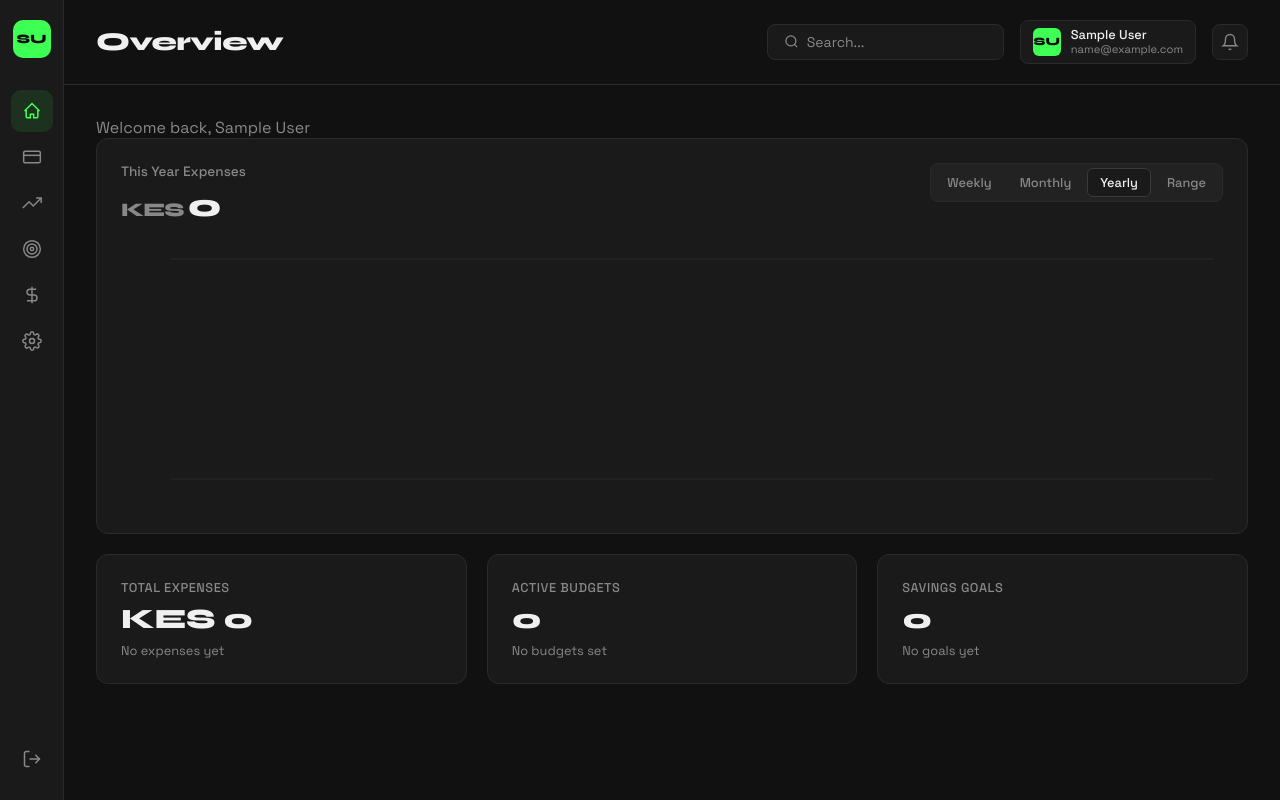
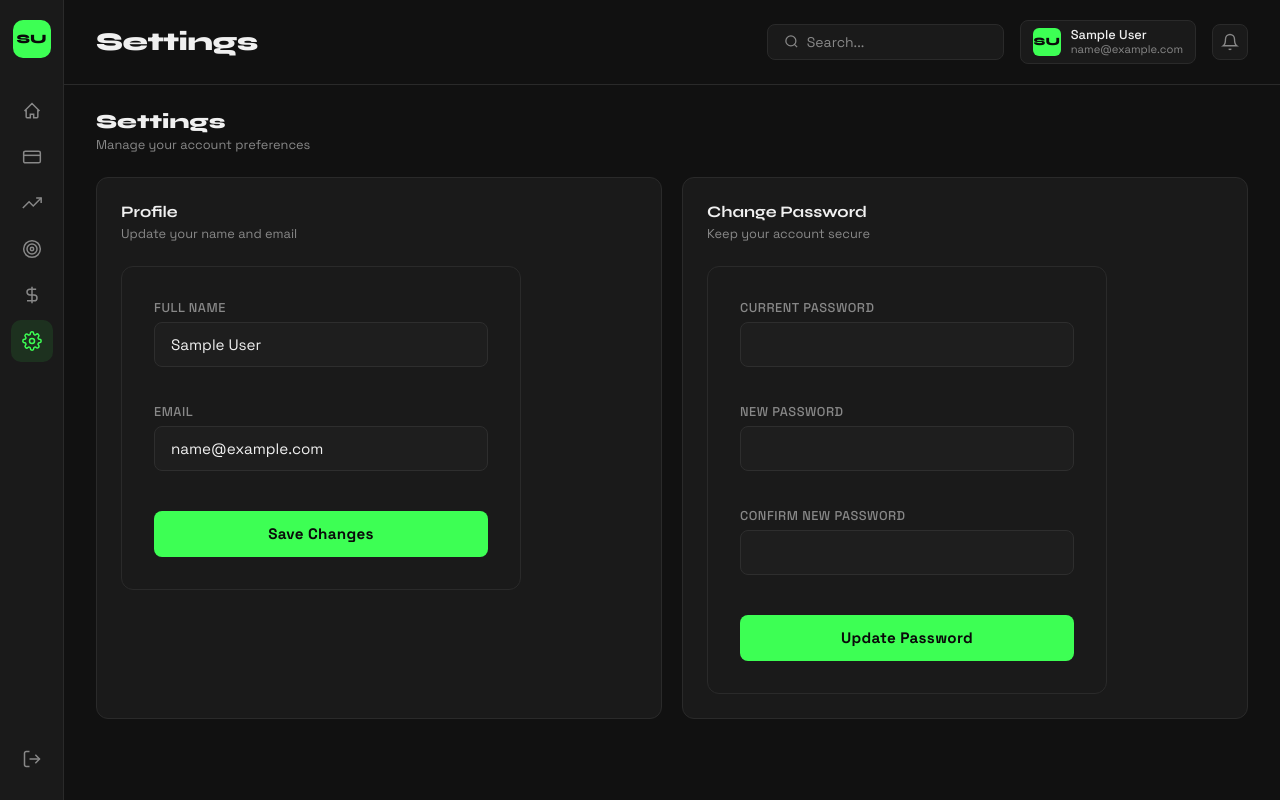
Before and after one commit to erycpc/BudgetBuddy, a React (Vite) app in the folder frontend/vite-project/: page /settings in a window 1280 px wide. Before the commit this address led to /dashboard. Built offline with nearby package versions, Linux system fonts and the light colour scheme; no server answers; sample sign-in values are in the browser's storage.

Commit message:
feat: add Settings page with profile and password update

```diff
--- a/frontend/vite-project/src/App.jsx
+++ b/frontend/vite-project/src/App.jsx
@@ -4,6 +4,7 @@ import Register from './pages/Register'
 import Dashboard from './pages/Dashboard'
 import Expenses from './pages/Expenses'
 import Budgets from './pages/Budgets'
+import Settings from './pages/Settings'
 import ProtectedRoute from './components/ProtectedRoute'
 import { useAuth } from './context/AuthContext'
 
@@ -31,6 +32,11 @@ function App() {
           <Budgets />
       </ProtectedRoute>
       } />
+      <Route path='/settings' element={
+        <ProtectedRoute>
+          <Settings />
+        </ProtectedRoute>
+      } />
     </Routes>
   )
 }
--- a/frontend/vite-project/src/index.css
+++ b/frontend/vite-project/src/index.css
@@ -810,3 +810,42 @@ button[type='submit']:disabled {
   font-size: 0.75rem;
   color: var(--text-muted);
 }
+
+/* ───── Settings page ───── */
+.settings-grid {
+  display: grid;
+  grid-template-columns: repeat(2, minmax(0, 1fr));
+  gap: 1.25rem;
+  margin-top: 1.5rem;
+}
+
+.settings-card {
+  background: var(--surface);
+  border: 1px solid #2a2a2a;
+  border-radius: var(--radius);
+  padding: 1.5rem;
+}
+
+.settings-card-title {
+  font-family: 'Syne', sans-serif;
+  font-size: 1rem;
+  font-weight: 700;
+  color: var(--text);
+  margin-bottom: 4px;
+}
+
+.settings-card-sub {
+  font-size: 0.8rem;
+  color: var(--text-muted);
+  margin-bottom: 1.5rem;
+}
+
+.success-msg {
+  color: var(--green);
+  font-size: 0.85rem;
+  background: var(--green-dim);
+  border: 1px solid var(--green-border);
+  padding: 10px 14px;
+  border-radius: 8px;
+  margin-bottom: 1rem;
+}
--- /dev/null
+++ b/frontend/vite-project/src/pages/Settings.jsx
@@ -0,0 +1,139 @@
+import { useState, useEffect } from 'react'
+import { useAuth } from '../context/AuthContext'
+import api from '../services/api'
+import Sidebar from '../components/dashboard/Sidebar'
+import DashboardHeader from '../components/dashboard/DashboardHeader'
+
+
+const Settings = () => {
+    const { user, login } = useAuth()
+    const [profileData, setProfileData] = useState({
+        name: user?.name || '',
+        email: user?.email || ''
+    })
+    const [passwordData, setPasswordData] = useState({
+        currentPassword: '',
+        newPassword: '',
+        confirmNewPassword: ''
+    })
+    const [message, setMessage] = useState(null)
+
+const handleProfileUpdate = async (e) => {
+  e.preventDefault()
+  try {
+    const res = await api.put('/auth/profile', profileData)
+    login(res.data, localStorage.getItem('token'))
+    setMessage({ type: 'success', text: 'Profile updated successfully' })
+  } catch (err) {
+    setMessage({ type: 'error', text: err.response?.data?.message || 'Something went wrong' })
+  }
+}
+
+const handlePasswordChange = async (e) => {
+  e.preventDefault()
+  if (passwordData.newPassword !== passwordData.confirmNewPassword) {
+    return setMessage({ type: 'error', text: 'Passwords do not match' })
+  }
+  try {
+    await api.put('/auth/password', passwordData)
+    setMessage({ type: 'success', text: 'Password updated successfully' })
+    setPasswordData({ currentPassword: '', newPassword: '', confirmNewPassword: '' })
+  } catch (err) {
+    setMessage({ type: 'error', text: err.response?.data?.message || 'Something went wrong' })
+  }
+}
+
+return (
+    <div className="dashboard-layout">
+      <Sidebar />
+      <div className="dashboard-main">
+        <DashboardHeader title="Settings" />
+        <div className="dashboard-content">
+          <div className="expenses-header">
+            <div>
+              <h2 className="section-title">Settings</h2>
+              <p className="section-sub">Manage your account preferences</p>
+            </div>
+          </div>
+
+          {message && (
+            <p className={message.type === 'success' ? 'success-msg' : 'error'}>
+              {message.text}
+            </p>
+          )}
+
+          <div className="settings-grid">
+            {/* Profile card */}
+            <div className="settings-card">
+              <h3 className="settings-card-title">Profile</h3>
+              <p className="settings-card-sub">Update your name and email</p>
+              <form onSubmit={handleProfileUpdate}>
+                <div className="input-group">
+                  <label>Full Name</label>
+                  <input
+                    type="text"
+                    value={profileData.name}
+                    onChange={e => setProfileData({...profileData, name: e.target.value})}
+                    required
+                  />
+                </div>
+                <div className="input-group" style={{ marginTop: '1rem' }}>
+                  <label>Email</label>
+                  <input
+                    type="email"
+                    value={profileData.email}
+                    onChange={e => setProfileData({...profileData, email: e.target.value})}
+                    required
+                  />
+                </div>
+                <button type="submit" className="btn-submit" style={{ marginTop: '1.25rem' }}>
+                  Save Changes
+                </button>
+              </form>
+            </div>
+
+            {/* Password card */}
+            <div className="settings-card">
+              <h3 className="settings-card-title">Change Password</h3>
+              <p className="settings-card-sub">Keep your account secure</p>
+              <form onSubmit={handlePasswordChange}>
+                <div className="input-group">
+                  <label>Current Password</label>
+                  <input
+                    type="password"
+                    value={passwordData.currentPassword}
+                    onChange={e => setPasswordData({...passwordData, currentPassword: e.target.value})}
+                    required
+                  />
+                </div>
+                <div className="input-group" style={{ marginTop: '1rem' }}>
+                  <label>New Password</label>
+                  <input
+                    type="password"
+                    value={passwordData.newPassword}
+                    onChange={e => setPasswordData({...passwordData, newPassword: e.target.value})}
+                    required
+                  />
+                </div>
+                <div className="input-group" style={{ marginTop: '1rem' }}>
+                  <label>Confirm New Password</label>
+                  <input
+                    type="password"
+                    value={passwordData.confirmNewPassword}
+                    onChange={e => setPasswordData({...passwordData, confirmNewPassword: e.target.value})}
+                    required
+                  />
+                </div>
+                <button type="submit" className="btn-submit" style={{ marginTop: '1.25rem' }}>
+                  Update Password
+                </button>
+              </form>
+            </div>
+          </div>
+        </div>
+      </div>
+    </div>
+  )
+}
+
+export default Settings
```
